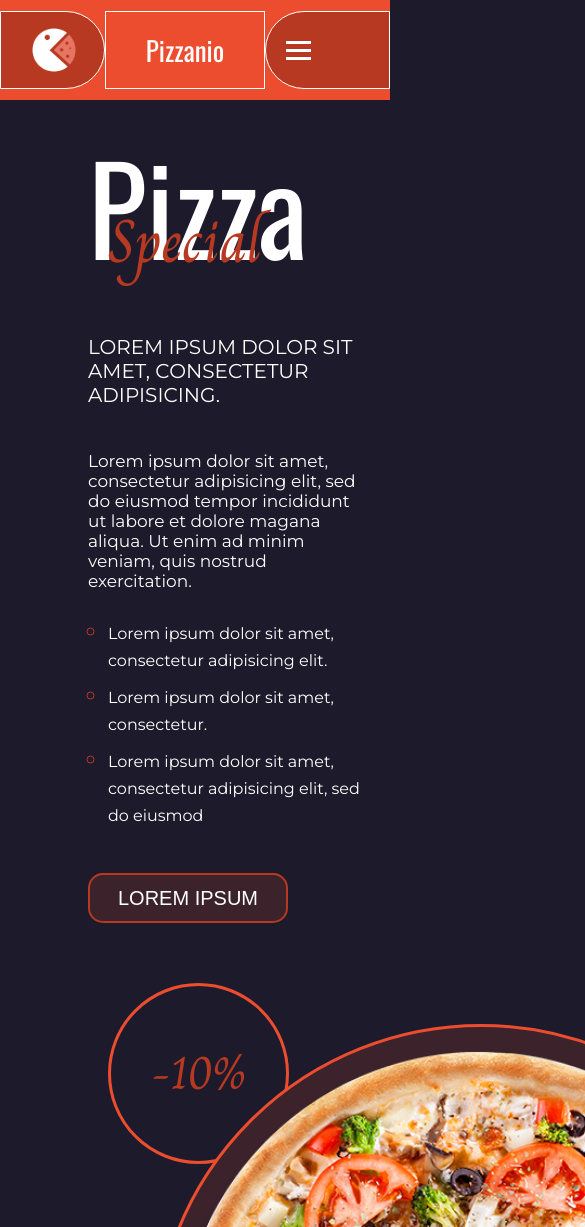
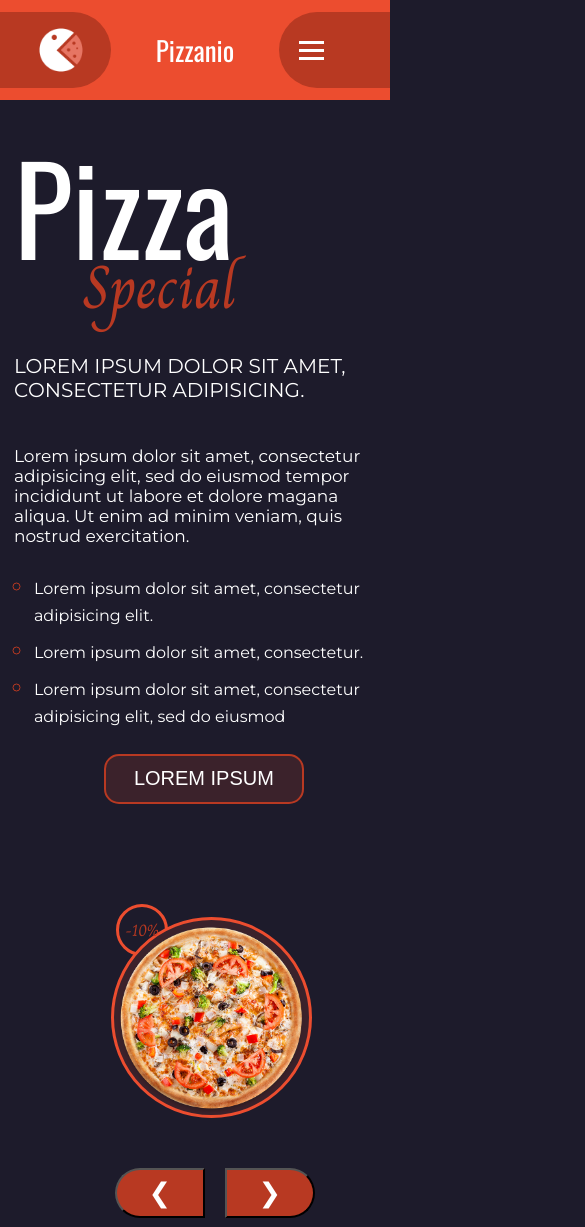
Before and after one commit to SergeyCV76/Pizza_Layout, a website built with webpack: page src/main.html in a window 390 px wide. Shown: the top 1227 px of the page, 585 px wide, since content can reach past the window. Built offline with nearby package versions, Linux system fonts and the light colour scheme.

Commit message:
add adaptation for 375

```diff
--- a/src/css/_header.scss
+++ b/src/css/_header.scss
@@ -26,7 +26,7 @@ header {
     width: 28.38541666666667%;
     border-radius: 0px 50px 50px 0px;
     background-color: $red;
-    border: solid 1px white;
+    // border: solid 1px white;
     justify-content: end;
     align-items: center;
 }
@@ -35,7 +35,7 @@ header {
     display: flex;
     height: 76px;
     width: 43.22916666666667%;
-    border: solid 1px white;
+    // border: solid 1px white;
     align-items: center;
     justify-content: space-around;
 }
@@ -43,12 +43,12 @@ header {
 .div-header-right {
     display: flex;
     align-items: center;
-    padding-left: 20px;
+    // padding-left: 20px;
     height: 76px;
     width: 28.38541666666667%;
     border-radius: 50px 0px 0px 50px;
     background-color: $red;
-    border: solid 1px white;
+    // border: solid 1px white;
     gap: 10px;
 }
 
@@ -90,6 +90,7 @@ header {
 
 .header-hamburger {
     display: none;
+    margin-left: 20px;
     cursor: pointer;
 }
 
@@ -98,7 +99,7 @@ header {
     width: 25px;
     height: 3px;
     margin: 5px auto;
-    -webkit-transition: all 0.3s ease;
+    // -webkit-transition: all 0.3s ease;
     transition: all 0.3s ease;
     background-color: white;
 }
--- a/src/css/info.scss
+++ b/src/css/info.scss
@@ -1,4 +1,3 @@
-
 $redheader: #ec4d2f;
 $red: #b83922;
 $main: #1d1b2b;
@@ -11,18 +10,20 @@ $btn: #3b222b;
     width: 62%;
     margin: 0 19.5%
 }
-.info-main{
+
+.info-main {
     margin-top: 45px;
     text-transform: uppercase;
     font-size: 20px;
 }
-.info-video{
+
+.info-video {
     margin-top: 26px;
     width: 100%;
     height: 670px;
 }
 
-.info-description{
+.info-description {
     display: flex;
     flex-direction: row;
 }
@@ -35,14 +36,17 @@ $btn: #3b222b;
     // height: 400px;
     margin-top: 30px;
 }
-.info-left{
+
+.info-left {
     width: 75%;
 }
-.info-right{
+
+.info-right {
     margin-left: 180px;
     width: 45%;
 }
-.info-btn{
+
+.info-btn {
     text-transform: uppercase;
     width: 200px;
     height: 50px;
@@ -53,14 +57,49 @@ $btn: #3b222b;
     font-size: 20px;
 }
 
-.info-italic{
-    font-style:italic;
+.info-italic {
+    font-style: italic;
     color: gray;
 }
-.info-right li{
+
+.info-right li {
     margin-top: 20px;
 }
+
 ul {
     margin-top: 0;
     padding-left: 22px;
-  }
+}
+
+
+@media(max-width:1200px) {
+
+    .info {
+        flex-direction: column;
+        margin: 0 2%;
+        width: 90%;
+
+    }
+
+    .info-left,
+    .info-right {
+        width: calc(100% - 10px);
+        padding-left: 10px;
+        margin: 0;
+    }
+
+    .info-description {
+        flex-direction: column;
+    }
+
+    .info-video {
+        margin-top: 26px;
+        width: 100%;
+        height: 270px;
+    }
+
+    .info-btn {
+        margin: 10px auto;
+    }
+
+}
--- a/src/css/main.scss
+++ b/src/css/main.scss
@@ -8,8 +8,7 @@ $btn: #3b222b;
     display: flex;
     flex-direction: row;
     width: 75%;
-    margin: 0 20%
-    // margin: 0 calc(20% + (20 - 1) * ((100vw - 375px) / (1920 - 375)));
+    margin: 0 20%;
 }
 
 .main-left,
@@ -17,10 +16,17 @@ $btn: #3b222b;
     display: flex;
     flex-direction: column;
     width: 47%;
+    flex: 1 1 20rem;
 }
 
 .main-right {
     width: 53%;
+}
+.main-name{
+    display: flex;
+    flex-direction: column;
+    align-items: flex-start;
+    width: calc(220px + (520 - 220) * ((100vw - 375px) / (1920 - 375)));;
 }
 
 .main-name1 {
@@ -28,13 +34,16 @@ $btn: #3b222b;
     font-family: 'Oswald';
     margin: 0;
     margin-top: 15px;
+    align-items: flex-start;
 }
 
 .main-name2 {
     color: $red;
     font-size: calc(60px + (100 - 60) * ((100vw - 375px) / (1920 - 375)));
     font-family: 'Charm';
-    margin: -100px 0 27px 220px;
+    margin: 0;
+    margin-left: auto;
+    margin-top: -0.9em;
 }
 
 .main-title {
@@ -58,7 +67,6 @@ $btn: #3b222b;
     margin: 10px;
     font-size: 22px;
     margin-left: -10px;
-
 }
 
 .main-left ul li span {
@@ -81,32 +89,60 @@ $btn: #3b222b;
 
 .main-carousel {
     display: block;
+    margin-top: 60px;
+    // height: 40vw;
+    // width: 50vmin;
+    // height: 50vmin;
 }
 
 .main-discount {
     display: flex;
     margin-left: 20px;
-    width: 175px;
-    height: 175px;
+    // width: 175px;
+    // height: 175px;
+
+    width: 9vw;
+    height: 9vw;
+
+
     border: solid 3px $redheader;
     border-radius: 50%;
     justify-content: center;
     align-items: center;
     font-family: 'Charm';
-    font-size: 46px;
+    // font-size: 46px;
+    font-size: calc(16px + (46 - 16) * ((100vw - 375px) / (1920 - 375)));
     color: $red;
-    margin-top: 60px;
+    // margin-top: 60px;
+
+    margin-bottom: auto;
+    margin-right: auto;
 }
 
 .main-carousel-img {
-    display: flex;
+    // display: flex;
     margin-left: 65px;
-    width: 650px;
-    height: 650px;
+    // width: 650px;
+    // height: 650px;
+
+    width: 35vw;
+    height: 35vw;
+
+    // width: 10em;
     border: solid 3px $redheader;
     border-radius: 50%;
     margin-top: -140px;
     background-color: $btn;
+
+    margin-left: auto;
+    margin-top: auto;
+    margin-top: -7vw;
+    // background: url(../assets/imgs/menu-pizza-001.png);
+}
+
+.main-carousel-img img{
+    width: 100%;
+    height: 100%;
 }
 
 .main-right-buttom {
@@ -115,7 +151,7 @@ $btn: #3b222b;
     margin-top: 50px;
     margin-left: 22px;
     height: 50px;
-    width: 100%;
+    // width: calc(100% - 0px);
     gap: 20px;
 }
 
@@ -140,8 +176,10 @@ $btn: #3b222b;
 @media(max-width:900px) {
 
     .main {
+        //width: calc(100% - 10px);
+        width: 100%;
         flex-direction: column;
-        // margin: 0 1%
+        margin: 0 1%
     }
 
 
@@ -150,14 +188,43 @@ $btn: #3b222b;
         width: calc(100% - 10px);
         padding-left: 10px;
     }
+    .main-left-btn{
+        margin: 0 auto;
+    }
+
+    .main-right{
+        margin-top: 100px;
+    }
 
     .main-name2 {
-        margin: -100px 0 27px 20px;
+        // margin: -100px 0 27px 20px;
     }
     .main-name1 {
         // margin-left: 20px;
     }
 
+    .main-carousel-img {
+        width: 50vw;
+        height: 50vw;
+        margin-top: -10vw;
+        margin-left: 4vw;
+    }
+    .main-discount {
+
+        width: 12vw;
+        height: 12vw;
+    }
+
+    .main-carousel {
+        // width: 70%;
+        // height: 50vw;
+        margin: 0 auto;
+        // display: block;
+        // margin-top: 60px;
+        // height: 40vw;
+        // width: 50vmin;
+        // height: 50vmin;
+    }
 
 
 }
--- a/src/css/order.scss
+++ b/src/css/order.scss
@@ -79,6 +79,9 @@ $btn: #3b222b;
 
     .order {
         flex-direction: column;
+        margin: 0 2%;
+        width: 90%;
+
     }
 
     .order-left,
@@ -87,4 +90,8 @@ $btn: #3b222b;
         padding-left: 10px;
     }
 
+    .order input{
+        margin: 10px 10px;
+    }
+
 }
--- a/src/css/style.scss
+++ b/src/css/style.scss
@@ -22,6 +22,9 @@ body {
 }
 
 .container {
+    // display: flex;
+    // flex-direction: column;
+    // width: 100%;
     // width: 1920px;
     // height: 100%;
     // margin-left: 50px;
--- a/src/main.html
+++ b/src/main.html
@@ -14,8 +14,10 @@
 
             <section class="main">
                 <div class="main-left">
-                    <h1 class="main-name1">Pizza</h1>
-                    <h2 class="main-name2">Special</h2>
+                    <div class="main-name">
+                        <h1 class="main-name1">Pizza</h1>
+                        <h2 class="main-name2">Special</h2>
+                    </div>
                     <p class="main-title">Lorem ipsum dolor sit amet, consectetur adipisicing.</р>
                     <p class="main-text">Lorem ipsum dolor sit amet, consectetur adipisicing elit, sed do eiusmod tempor
                         incididunt ut labore et dolore magana aliqua. Ut enim ad minim veniam, quis nostrud
```
Also changed, not shown: src/info.html (+1 -1 lines), src/order.html (+0 -4 lines).
